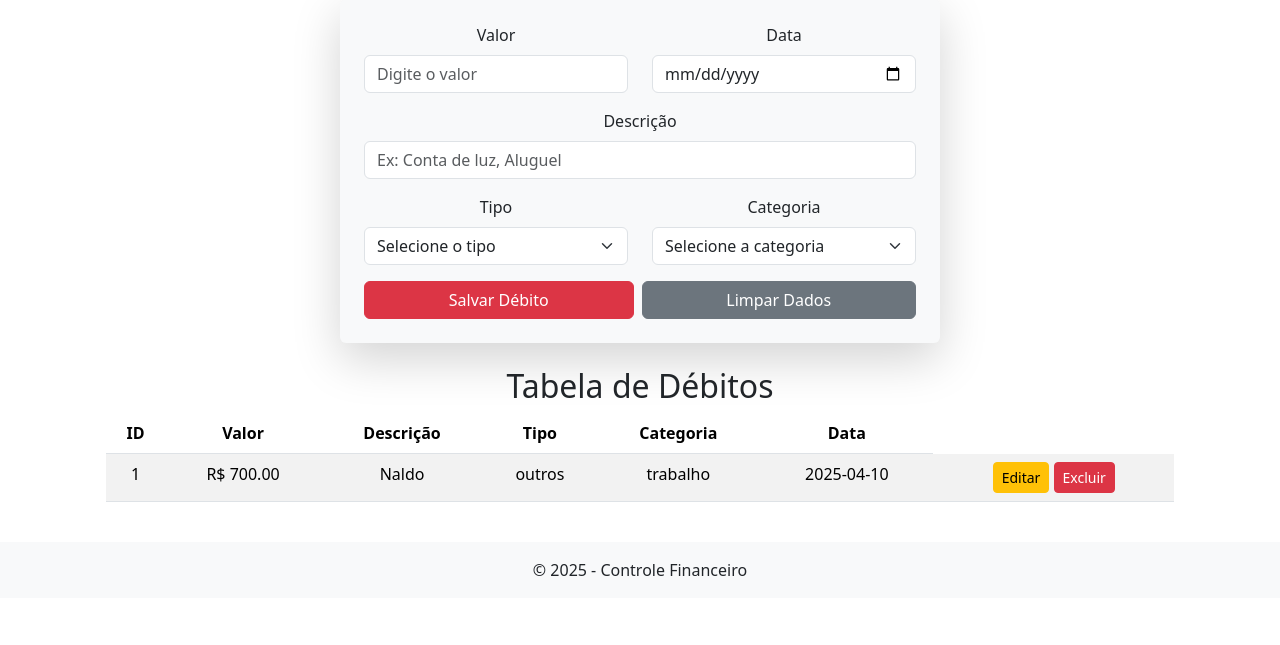
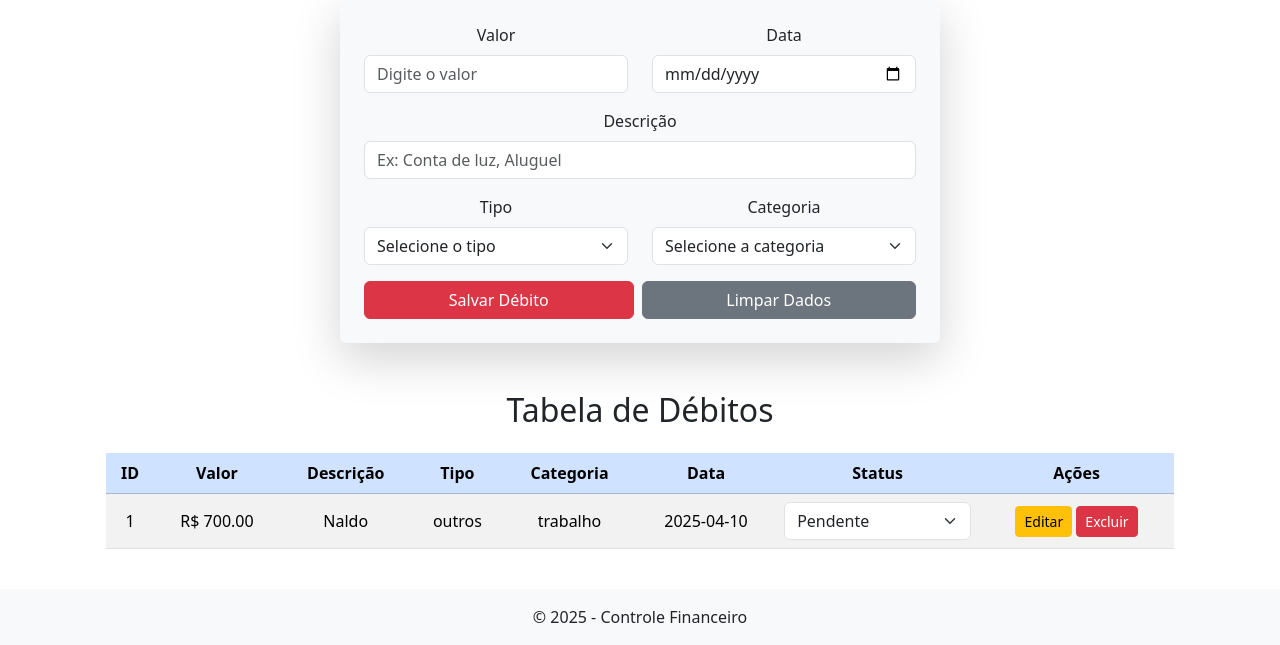
Before and after one commit to diogobraganascimento/controle-financeiro, a Flask app: page /debito in a window 1280 px wide. Shown: the part 235-880 px from the top of the page. Before the commit the page ends 811 px from the top, so only its background shows below. Run offline with Flask 3, Linux system fonts and the light colour scheme; data comes from the database, SQL or seed files in the repository; both versions use the stored data as it was after the commit.

Commit message:
Atualização: banco de dados atualizado na tabela de débitos, e página de débitos agora com mudança de status

```diff
--- a/app.py
+++ b/app.py
@@ -157,5 +157,24 @@ def excluir_debito(id):
     return redirect(url_for("debito"))
 
 
+# Rota para atualizar o status do débito
+@app.route('/atualizar-status-debito/<int:id>', methods=['POST'])
+def atualizar_status_debito(id):
+    status = request.form.get('status')
+    data_agendada = request.form.get('data_agendada', None)
+
+    conexao = sqlite3.connect('financeiro.db')
+    cursor = conexao.cursor()
+
+    if status == 'Agendado' and data_agendada:
+        cursor.execute("UPDATE debitos SET status = ?, data_agendada = ? WHERE id = ?", (status, data_agendada, id))
+    else:
+        cursor.execute("UPDATE debitos SET status = ?, data_agendada = NULL WHERE id = ?", (status, id))
+
+    conexao.commit()
+    conexao.close()
+    return redirect(url_for('debito'))
+
+
 if __name__ == "__main__":
     app.run(debug=True)
--- a/database.py
+++ b/database.py
@@ -26,7 +26,9 @@ def criar_banco():
             descricao TEXT NOT NULL,
             tipo TEXT NOT NULL,
             categoria TEXT NOT NULL,
-            data TEXT NOT NULL
+            data TEXT NOT NULL,
+            status TEXT NOT NULL DEFAULT 'pendente',
+            data_agendada TEXT
         )
     """)
 
--- /dev/null
+++ b/static/css/style.css
@@ -0,0 +1,4 @@
+canvas {
+    max-width: 250px;
+    max-height: 250px;
+}
--- a/templates/base.html
+++ b/templates/base.html
@@ -8,6 +8,8 @@
           rel="stylesheet"
           integrity="sha384-QWTKZyjpPEjISv5WaRU9OFeRpok6YctnYmDr5pNlyT2bRjXh0JMhjY6hW+ALEwIH"
           crossorigin="anonymous">
+    <!-- CSS Custom -->
+    <link href="{{ url_for('static', filename='css/style.css') }}">
 </head>
 <body class="d-flex flex-column min-vh-100">
     <!-- Bloco do Nabbar -->
--- a/templates/debito.html
+++ b/templates/debito.html
@@ -69,10 +69,10 @@
         </form>
 
         <!-- Tabela de Débitos -->
-        <div class="container mt-4">
-            <h2 class="text-center">Tabela de Débitos</h2>
-            <table class="table table-striped">
-                <thead>
+        <div class="container mt-5">
+            <h2 class="text-center mb-4">Tabela de Débitos</h2>
+            <table class="table table-striped tabel-bordered text-center align-middle">
+                <thead class="table-primary">
                 <tr>
                     <th>ID</th>
                     <th>Valor</th>
@@ -80,6 +80,8 @@
                     <th>Tipo</th>
                     <th>Categoria</th>
                     <th>Data</th>
+                    <th>Status</th>
+                    <th>Ações</th>
                 </tr>
                 </thead>
                 <tbody>
@@ -91,11 +93,50 @@
                         <td>{{ debito[3] }}</td>
                         <td>{{ debito[4] }}</td>
                         <td>{{ debito[5] }}</td>
+
+                        <!-- Coluna de Status com formulário -->
+                        <td>
+                            <form method="POST" action="{{ url_for('atualizar_status_debito', id=debito[0]) }}">
+                                <select name="status" class="form-select" onchange="this.form.submit()">
+                                    <option value="Pendente" {% if debito[6] == 'Pendente' %}selected{% endif %}>Pendente</option>
+                                    <option value="Pago" {% if debito[6] == 'Pago' %}selected{% endif %}>Pago</option>
+                                    <option value="Agendado" {% if debito[6] == 'Agendado' %}selected{% endif %}>Agendado</option>
+                                </select>
+
+                                {% if debito[6] == 'Agendado' %}
+                                <input type="date" name="data_agendada" class="form-control mt-1" value="{{ debito[7] }}" onchange="this.form.submit()">
+                                {% endif %}
+                            </form>
+                        </td>
+
+
+                        <!-- Botões de ações -->
                         <td>
                             <a href="{{ url_for('editar_debito', id=debito[0]) }}" class="btn btn-warning btn-sm">Editar</a>
-                            <a href="{{ url_for('excluir_debito', id=debito[0]) }}" class="btn btn-danger btn-sm">Excluir</a>
+                            <button class="btn btn-danger btn-sm" data-bs-toggle="modal" data-bs-target="#confirmarExclusao{{ debito[0] }}">
+                                Excluir
+                            </button>
                         </td>
                     </tr>
+
+                    <!-- Modal de confirmação de exclusão -->
+                    <div class="modal fade" id="confirmarExclusao{{ debito[0] }}" tabindex="-1" aria-labelledby="confirmarExclusaoLabel{{ debito[0] }}" aria-hidden="true">
+                        <div class="modal-dialog modal-dialog-centered">
+                            <div class="modal-content">
+                                <div class="modal-header">
+                                    <h5 class="modal-title" id="confirmarExclusaoLabel{{ debito[0] }}">Confirmar Exclusão</h5>
+                                    <button type="button" class="btn-close" data-bs-dismiss="modal" aria-label="Fechar"></button>
+                                </div>
+                                <div class="modal-body">
+                                    Tem certeza que deseja excluir este Débito?
+                                </div>
+                                <div class="modal-footer">
+                                    <button type="button" class="btn btn-secondary" data-bs-dismiss="modal">Cancelar</button>
+                                    <a href="{{ url_for('excluir_debito', id=debito[0]) }}" class="btn btn-danger">Sim, excluir</a>
+                                </div>
+                            </div>
+                        </div>
+                    </div>
                     {% endfor %}
                 </tbody>
             </table>
@@ -103,4 +144,16 @@
     </div>
 {% endblock %}
 
-sudo
+{% block script %}
+<script>
+    function toggleDataAgendada(selectElement, id) {
+        const input = document.getElementById(` dataAgendada${id}`);
+        if (selectElement.value === "Agendado") {
+            input.style.display = "block";
+        } else {
+            input.style.display = "none";
+            input.value = ""; // limpa a data se não for agendado
+        }
+    }
+</script>
+{% endblock %}
```
Also changed, not shown: templates/credito.html (+26 -5 lines), templates/home.html (+17 -7 lines), financeiro.db. Lines whose indentation alone changed are shown as unchanged.
